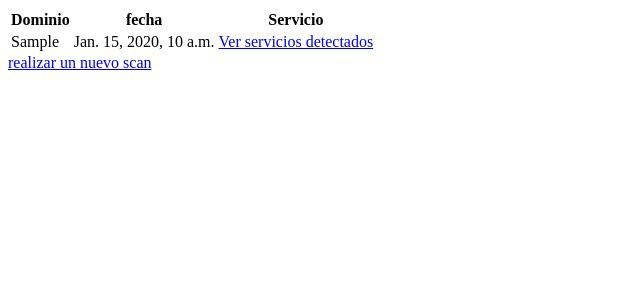
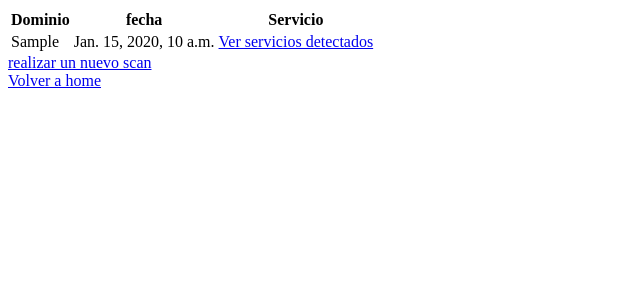
Before and after one commit to clon54programer/PA-de-desarrollo-de-software, a Django app: page /result in a window 1280 px wide. Shown: the top 300 px of the page, without its empty margins (0-640 px from the left). Run offline with Django 5.2, Linux system fonts and the light colour scheme; a user stored in the database is signed in; tables that the repository leaves empty hold one stand-in row (values such as "Sample post").

Commit message:
Agregue un hipervincjulo para volver a home.

```diff
--- a/src/polls/templates/polls/scan_result.html
+++ b/src/polls/templates/polls/scan_result.html
@@ -34,6 +34,8 @@
 
 
     <a href="{% url 'scan' %}">realizar un nuevo scan</a>
+    <br>
+    <a href="{% url 'index' %}">Volver a home</a>
 </body>
 
 </html>
```
